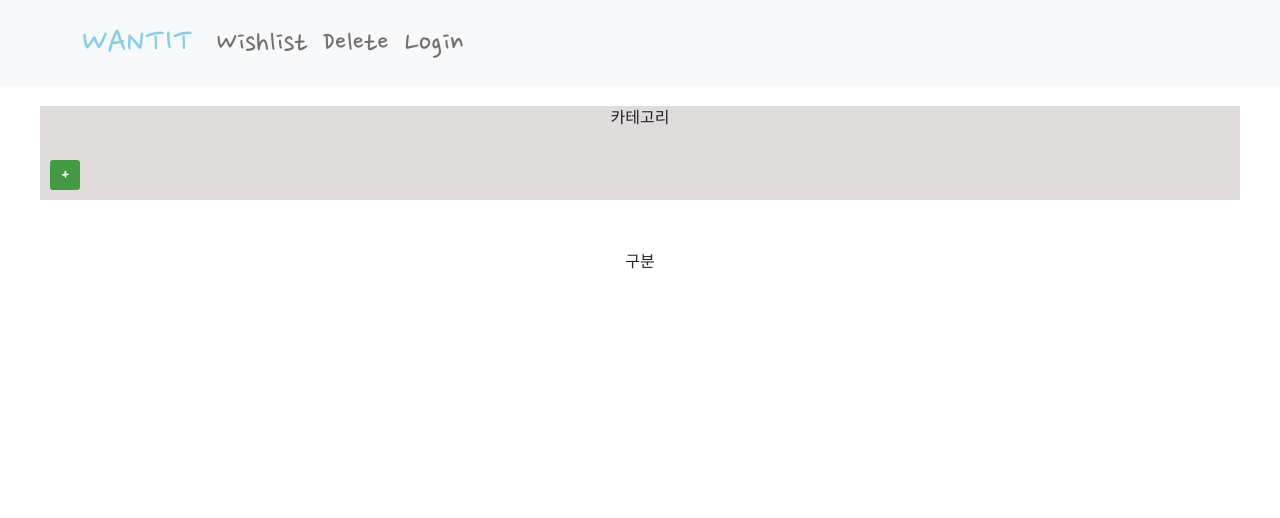
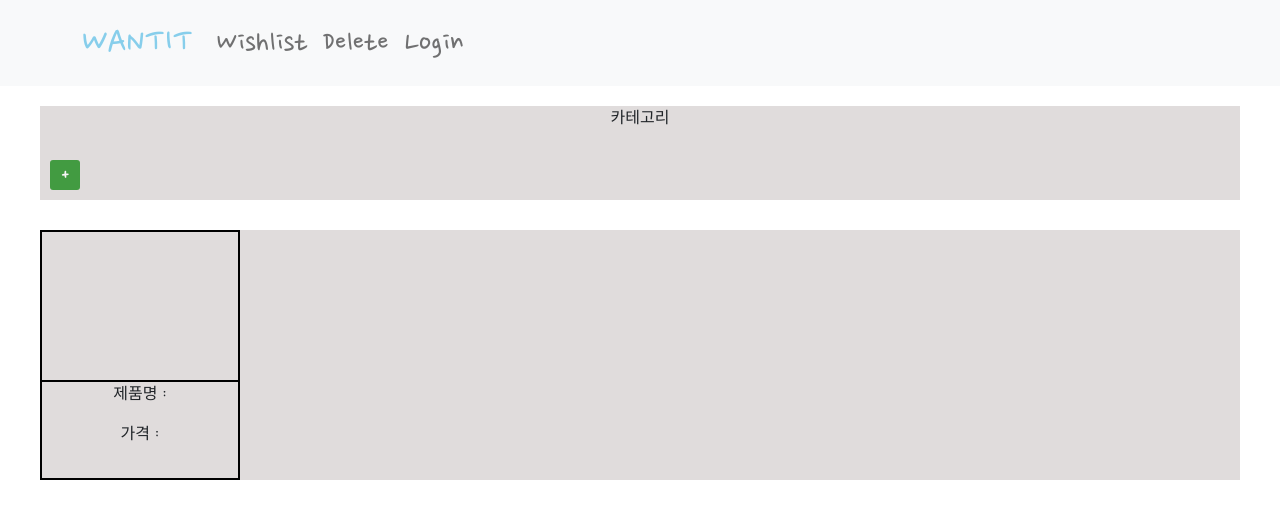
Before and after one commit to JYeonDev/want-it-wishlist-app-, a React (Create React App) app: page /wishlist in a window 1280 px wide. Shown: the top 518 px of the page. Built offline with nearby package versions, Linux system fonts and the light colour scheme.

Commit message:
wishlist-app

```diff
--- a/src/App.css
+++ b/src/App.css
@@ -128,3 +128,16 @@ a:hover {
   position: relative;
   z-index: 999;
 }
+
+.card-container {
+  width: 200px;
+  height: 250px;
+  border: solid 2px black;
+}
+
+.card-img {
+  width: 100%;
+  height: 150px;
+  border-bottom: solid 2px black;
+  border-radius: 0;
+}
--- a/src/App.js
+++ b/src/App.js
@@ -10,7 +10,7 @@ import SignUp from "./components/signup";
 import Welcome from "./components/welcome";
 import { useEffect, useState } from "react";
 
-function App(props) {
+function App() {
   let [show, setShow] = useState(true);
 
   useEffect(() => {
--- a/src/components/wishlist.js
+++ b/src/components/wishlist.js
@@ -11,11 +11,12 @@ function Wishlist() {
   }
 
   return (
-    <>
+    <div>
       <nav className="category">
         <div style={{ margin: "20px" }}>카테고리</div>
         <div className="category-flex">
           {categoryList.map(function (list, i) {
+            console.log(i, categoryList);
             return (
               <div key={i}>
                 <button className="category-list">
@@ -58,10 +59,18 @@ function Wishlist() {
           </div>
         ) : null}
       </nav>
-      <div className="wishlist" style={{ marginTop: "50px" }}>
-        구분
+      <div className="wishlist category" style={{ marginTop: "30px" }}>
+        <div className="card-container">
+          <div className="card-img">
+            <img src=""></img>
+          </div>
+          <div className="card-info">
+            <p>제품명 : </p>
+            <p>가격 : </p>
+          </div>
+        </div>
       </div>
-    </>
+    </div>
   );
 }
 
```
Also changed, not shown: src/components/Card.js (deleted).
